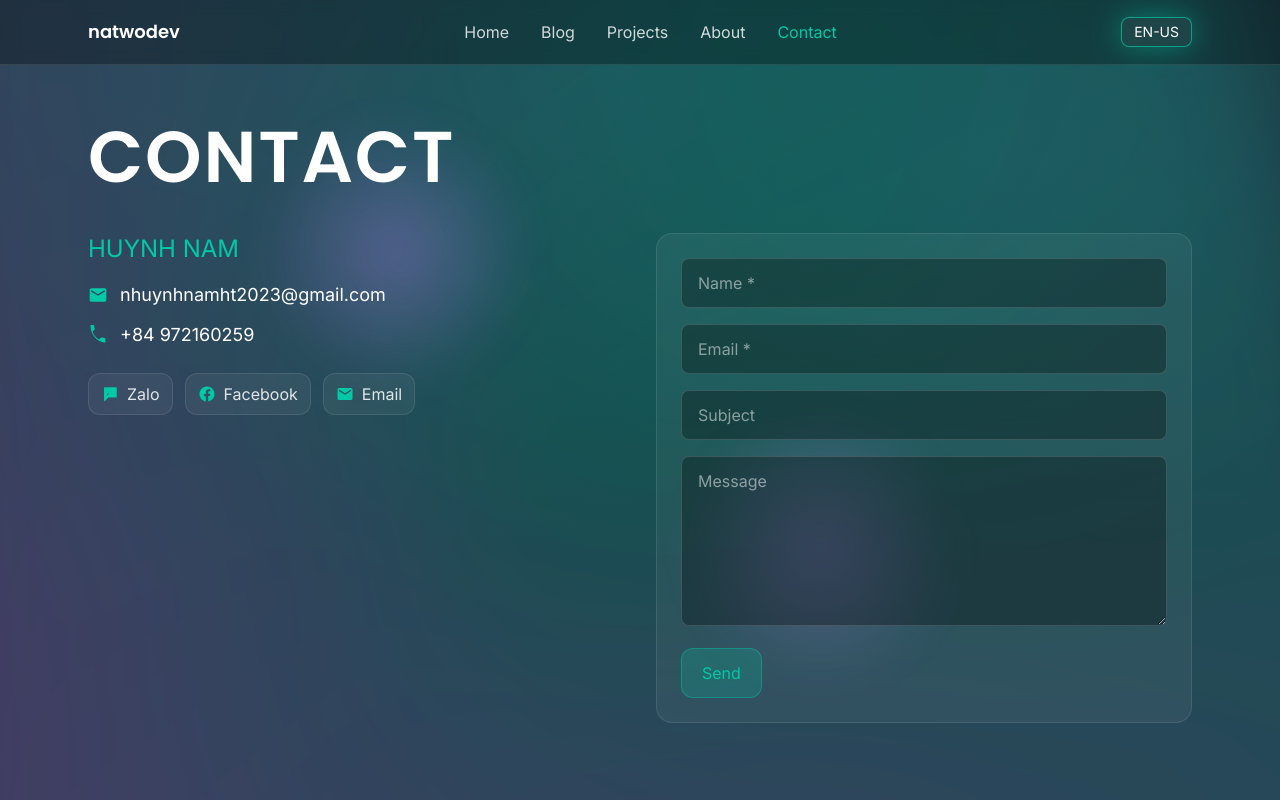
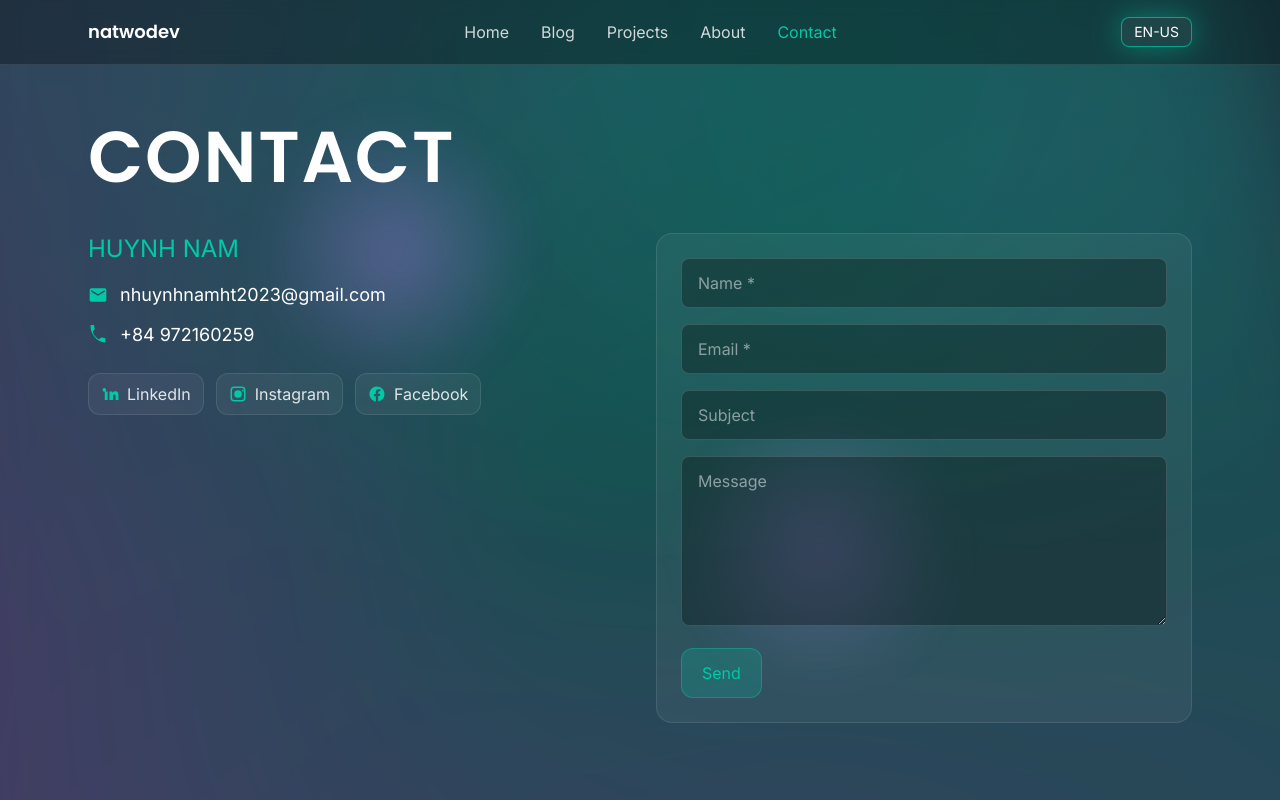
Before and after one commit to natwodev/code-journey-blog, a React (Vite) app: page /contact in a window 1280 px wide. Built offline with nearby package versions, Linux system fonts and the light colour scheme; no server answers.

Commit message:
update39

```diff
--- a/src/components/contact/SocialLinks.tsx
+++ b/src/components/contact/SocialLinks.tsx
@@ -6,7 +6,7 @@ export default function SocialLinks({ showEmailAsText = false, variant = 'chips'
     { name: 'LinkedIn', url: 'https://www.linkedin.com/in/nguy%E1%BB%85n-hu%E1%BB%B3nh-nam-b8b87938a/', icon: (
       <svg width="18" height="18" viewBox="0 0 24 24" fill="currentColor" xmlns="http://www.w3.org/2000/svg"><path d="M6.94 6.5A2.44 2.44 0 1 1 4.5 4.06 2.44 2.44 0 0 1 6.94 6.5ZM5 8.75h3.88V20H5Zm6.25 0h3.72v1.53h.05a4.08 4.08 0 0 1 3.67-2.02c3.93 0 4.65 2.59 4.65 5.96V20h-3.88v-4.7c0-1.12 0-2.55-1.56-2.55s-1.8 1.22-1.8 2.47V20H11.2Z"/></svg>
     ) },
-    { name: 'Instagram', url: 'https://www.instagram.com/', icon: (
+    { name: 'Instagram', url: 'https://www.instagram.com/_natwo_/', icon: (
       <svg width="18" height="18" viewBox="0 0 24 24" fill="currentColor" xmlns="http://www.w3.org/2000/svg"><path d="M7 2h10a5 5 0 0 1 5 5v10a5 5 0 0 1-5 5H7a5 5 0 0 1-5-5V7a5 5 0 0 1 5-5Zm0 2a3 3 0 0 0-3 3v10a3 3 0 0 0 3 3h10a3 3 0 0 0 3-3V7a3 3 0 0 0-3-3H7Zm5 3a5 5 0 1 1 0 10 5 5 0 0 1 0-10Zm6.5-.75a1.25 1.25 0 1 1 0 2.5 1.25 1.25 0 0 1 0-2.5Z"/></svg>
     ) },
     { name: 'Facebook', url: 'https://www.facebook.com/natwo.2', icon: (
@@ -20,9 +20,6 @@ export default function SocialLinks({ showEmailAsText = false, variant = 'chips'
     ) },
     { name: 'Facebook', url: 'https://www.facebook.com/natwo.2', icon: (
       <svg width="18" height="18" viewBox="0 0 24 24" fill="currentColor" xmlns="http://www.w3.org/2000/svg"><path d="M22 12.07C22 6.5 17.52 2 11.93 2 6.35 2 2 6.5 2 12.07c0 5.02 3.66 9.19 8.44 10v-7.07H7.9v-2.93h2.54V9.41c0-2.5 1.49-3.89 3.77-3.89 1.09 0 2.24.2 2.24.2v2.46h-1.26c-1.24 0-1.62.77-1.62 1.56v1.87h2.76l-.44 2.93h-2.32V22c4.78-.81 8.44-4.98 8.44-9.93Z"/></svg>
-    ) },
-    { name: 'Email', url: `mailto:${contactEmail}`, icon: (
-      <svg width="18" height="18" viewBox="0 0 24 24" fill="currentColor" xmlns="http://www.w3.org/2000/svg"><path d="M20 4H4a2 2 0 0 0-2 2v12a2 2 0 0 0 2 2h16a2 2 0 0 0 2-2V6a2 2 0 0 0-2-2Zm0 4-8 5L4 8V6l8 5 8-5Z"/></svg>
     ) },
   ]
 
--- a/src/pages/Contact.tsx
+++ b/src/pages/Contact.tsx
@@ -23,7 +23,7 @@ export default function Contact() {
               <span className="text-brand-cyan">
                 <svg width="20" height="20" viewBox="0 0 24 24" fill="currentColor" xmlns="http://www.w3.org/2000/svg"><path d="M20 4H4a2 2 0 0 0-2 2v12a2 2 0 0 0 2 2h16a2 2 0 0 0 2-2V6a2 2 0 0 0-2-2Zm0 4-8 5L4 8V6l8 5 8-5Z"/></svg>
               </span>
-              <span>{contactEmail}</span>
+              <a href={`mailto:${contactEmail}`} className="hover:underline">{contactEmail}</a>
             </div>
 
             <div className="flex items-center gap-3 mb-6 text-lg">
@@ -33,7 +33,7 @@ export default function Contact() {
               <a href={`tel:${phone}`} className="hover:underline">{phone}</a>
             </div>
 
-            <SocialLinks set="about" />
+            <SocialLinks />
           </div>
 
           {/* Right: Form */}
```
